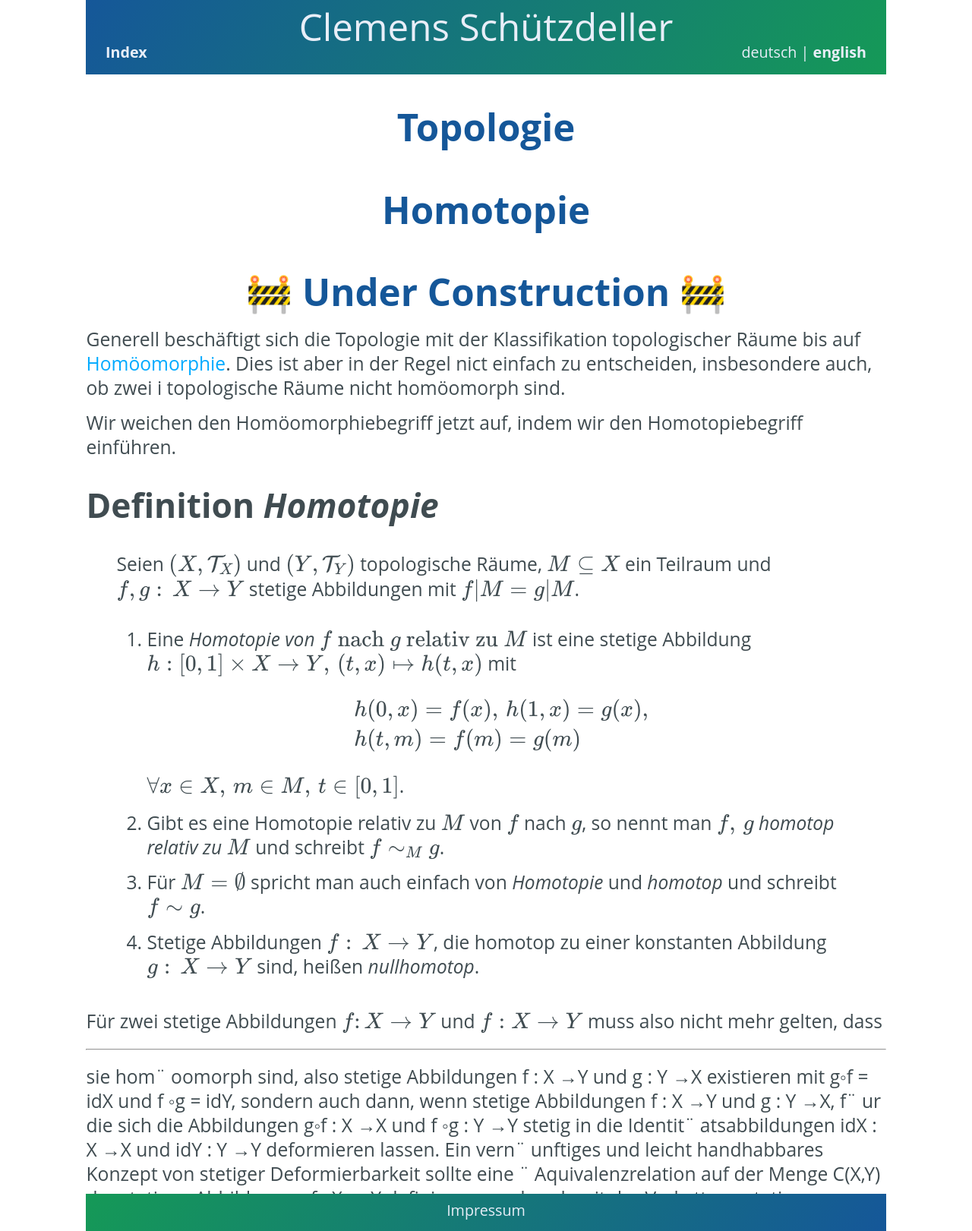
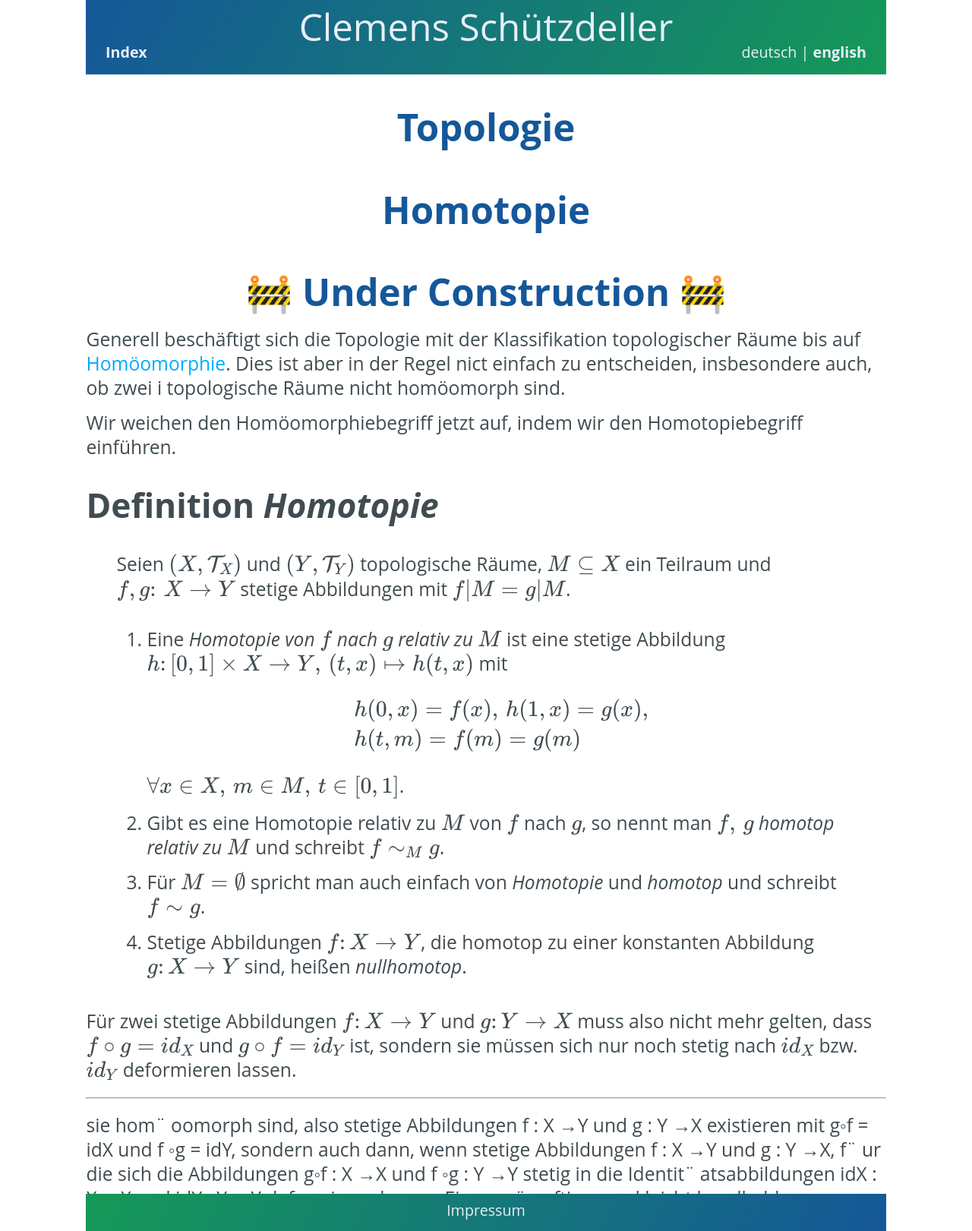
Before and after one commit to cs-LA/home, a Jekyll site: the page built from Topologie/Homotopie/index.md, in a window 1280 px wide. Shown: the whole page at 76% size. Built offline with Jekyll 4.4.1, drawn with Linux system fonts in a browser that asks for light colours; our own code applies the rules of GitHub Pages for plain Markdown files.

Commit message:
index.md aktualisieren

```diff
--- a/Topologie/Homotopie/index.md
+++ b/Topologie/Homotopie/index.md
@@ -11,11 +11,11 @@ Wir weichen den Homöomorphiebegriff jetzt auf, indem wir den Homotopiebegriff e
 ## Definition *Homotopie*
 
 <blockquote>
-Seien $(X,\mathcal{T}_X)$ und $(Y,\mathcal{T}_Y)$ topologische Räume, $M \subseteq X$ ein Teilraum und $f, g : \, X \to Y$ stetige Abbildungen mit $f \vert M = g \vert M$.
+Seien $(X,\mathcal{T}_X)$ und $(Y,\mathcal{T}_Y)$ topologische Räume, $M \subseteq X$ ein Teilraum und $f, g \colon \, X \to Y$ stetige Abbildungen mit $f \vert M = g \vert M$.
 
 
 <ol>
-<li>Eine <i>Homotopie von $f \text{ nach } g \text{ relativ zu } M$</i> ist eine stetige Abbildung $h: [0,1] \times X \to Y, \, (t,x) \mapsto h(t,x)$ mit
+<li>Eine <i>Homotopie von</i> $f$ <i>nach</i> $g$ <i>relativ zu</i> $M$ ist eine stetige Abbildung $h \colon [0,1] \times X \to Y, \, (t,x) \mapsto h(t,x)$ mit
 
 $$\begin{split}
 & h(0,x) = f(x), \, h(1,x) = g(x), \\
@@ -28,12 +28,12 @@ $\forall x \in X, \, m \in M, \, t \in [0,1]$.
 </li>
 <li>Für $M = \emptyset$ spricht man auch einfach von <i>Homotopie</i> und <i>homotop</i> und schreibt $f \sim g$.
 </li>
-<li>Stetige Abbildungen $f : \, X \to Y$, die homotop zu einer konstanten Abbildung $g : \, X \to Y$ sind, heißen <i>nullhomotop</i>.
+<li>Stetige Abbildungen $f \colon X \to Y$, die homotop zu einer konstanten Abbildung $g \colon X \to Y$ sind, heißen <i>nullhomotop</i>.
 </li>
 </ol>
 </blockquote>
 
-Für zwei stetige Abbildungen $f \colon X \to Y$ und $f : X \to Y$ muss also nicht mehr gelten, dass
+Für zwei stetige Abbildungen $f \colon X \to Y$ und $g \colon Y \to X$ muss also nicht mehr gelten, dass $f \circ g = id_X$ und $g \circ f = id_Y$ ist, sondern sie müssen sich nur noch stetig nach $id_X$ bzw. $id_Y$ deformieren lassen.
 
 ---
 
```
